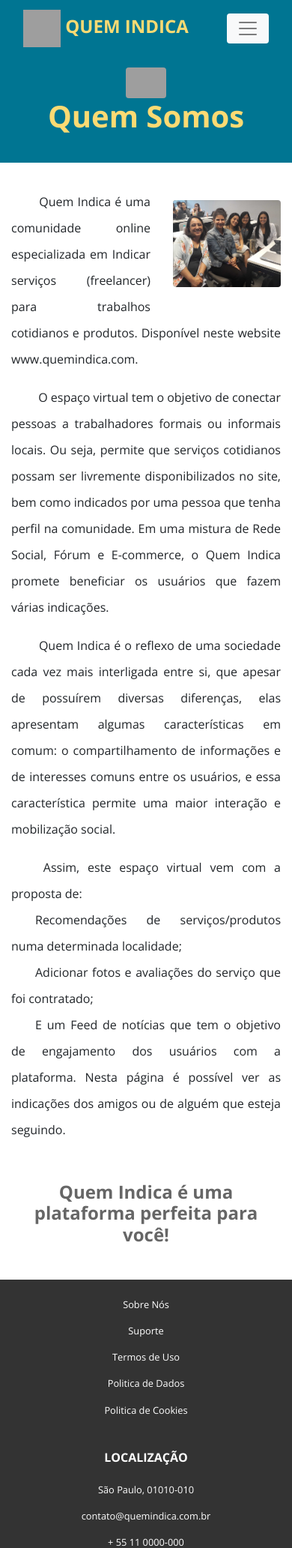
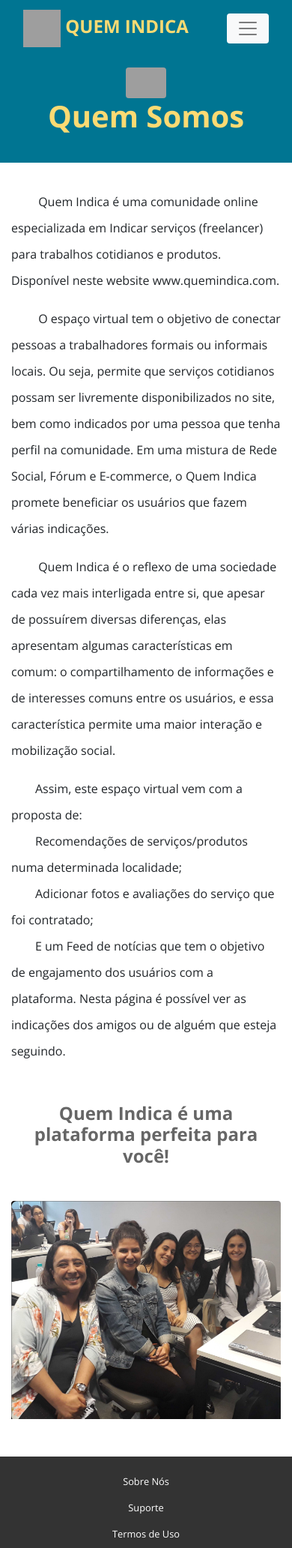
Before and after one commit to Shyrles/QuemIndica, a PHP site: page /sobre.php in a window 390 px wide. Shown: the top 2065 px of the page at 75% size. Run offline with PHP 8.4, Linux system fonts and the light colour scheme; grey boxes are pictures that could not be loaded.

Commit message:
sobre responsivo

```diff
--- a/css/estilo.css
+++ b/css/estilo.css
@@ -91,11 +91,8 @@
     width: 100%;
 }
 
-#grupo {
-    margin-top: 50px;
-    margin-left: 30px;
-    margin-bottom: 30px;
-    width: 40%;
+.img_grupo {
+    padding-bottom: 50px;
 }
 
 span#sobre {
--- a/css/faq.css
+++ b/css/faq.css
@@ -22,7 +22,6 @@
     text-transform: uppercase;
 }
 
-questions_box
 
 #hashtag {
     margin-left: 20px;
--- a/sobre.php
+++ b/sobre.php
@@ -27,9 +27,8 @@
 
     <section class="banner_conteudo">
         <div class="container">
-        <img src="imagens/nos.png" class="rounded float-right" id="grupo" alt="Grupo Quem Indica">
 
-        <span class="text-justify" id="sobre">
+        <span class="text-justfy" id="sobre">
 
         <p>&emsp;&emsp; Quem Indica é uma comunidade online especializada em Indicar serviços (freelancer) para trabalhos cotidianos e produtos.
             Disponível neste website www.quemindica.com.
@@ -43,7 +42,7 @@
             elas apresentam algumas características em comum: o compartilhamento de informações e de interesses comuns entre os usuários,
             e essa característica permite uma maior interação e mobilização social.
         </p>
-        <p>&emsp;&emsp; Assim, este espaço virtual vem com a proposta de: <br>
+        <p> &emsp;&emsp;Assim, este espaço virtual vem com a proposta de: <br>
             &emsp;&emsp;Recomendações de serviços/produtos numa determinada localidade;<br>
             &emsp;&emsp;Adicionar fotos e avaliações do serviço que foi contratado;<br>
             &emsp;&emsp;E um Feed de notícias que tem o objetivo de engajamento dos usuários com a plataforma.
@@ -52,8 +51,9 @@
 
         <h4 class="text-center"><strong>Quem Indica é uma plataforma perfeita para você!</strong></h4>
         </span>
-
-
+        <div class="text-center">
+        <img src="imagens/nos.png" class="rounded img-fluid img_grupo" alt="Grupo Quem Indica">
+        </div>
 
         </div>
     </section>
```
